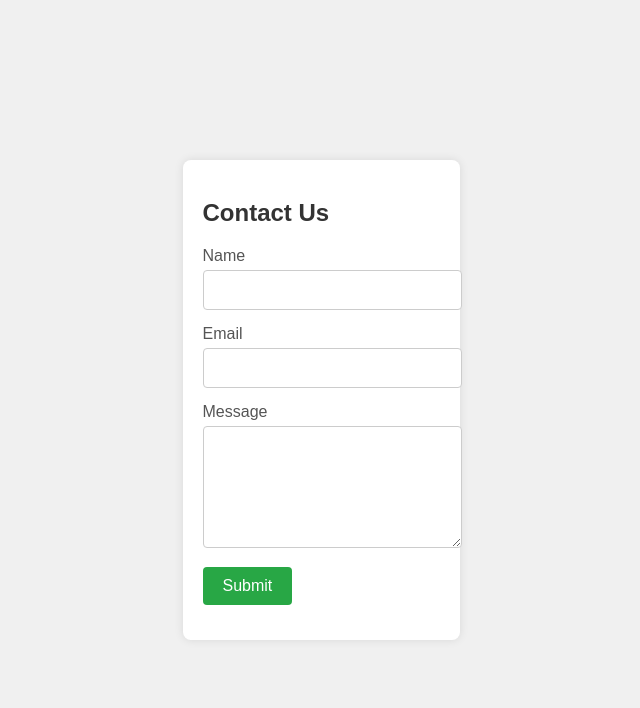
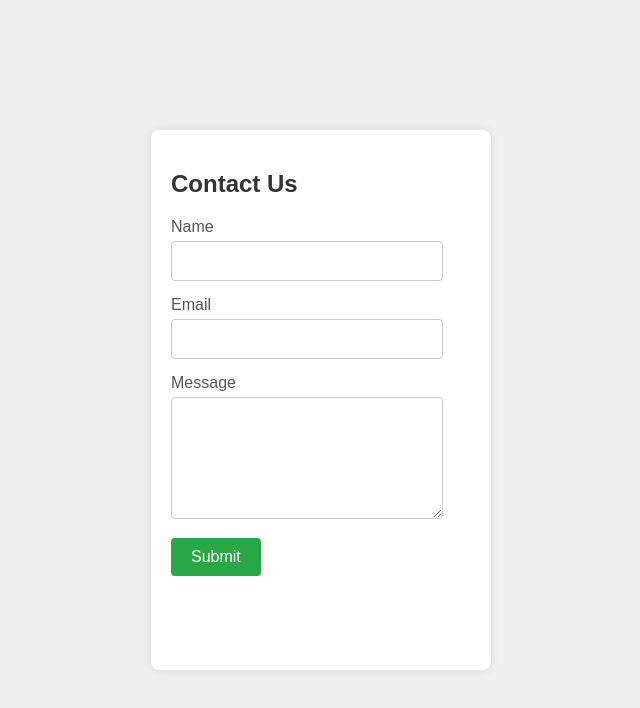
Before and after one commit to chanissa1/work, a plain HTML site: page index.html in a window 1280 px wide. Shown: the whole page, without its empty margins (319-959 px from the left). Drawn offline with Linux system fonts and the light colour scheme.

Commit message:
Update index.html

```diff
--- a/index.html
+++ b/index.html
@@ -20,6 +20,8 @@
             padding: 20px;
             border-radius: 8px;
             box-shadow: 0 0 10px rgba(0, 0, 0, 0.1);
+            width: 300px;
+            height: 500px;
         }
         .form-container h2 {
             margin-bottom: 20px;
@@ -27,6 +29,7 @@
         }
         .form-group {
             margin-bottom: 15px;
+            width: 250px;
         }
         .form-group label {
             display: block;
```
